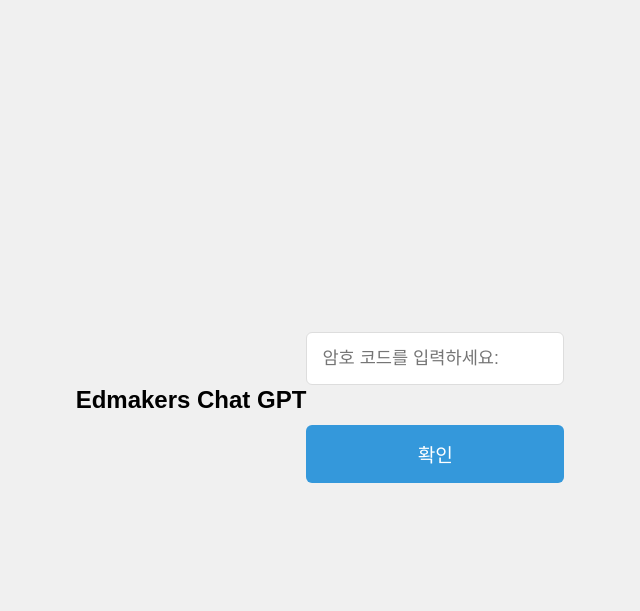
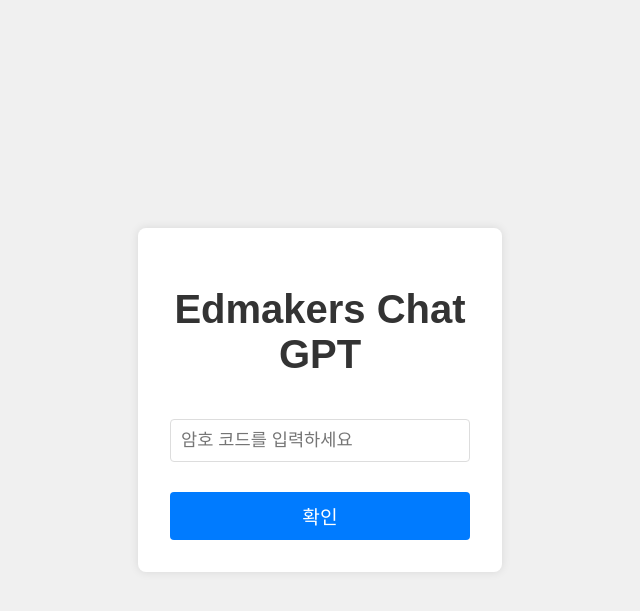
Before and after one commit to soomincd/flask, a Flask app: page /cod in a window 1280 px wide. Shown: the top 611 px of the page, without its empty margins (320-960 px from the left). Run offline with Flask 2, Linux system fonts and the light colour scheme.

Commit message:
Update cod.html

```diff
--- a/templates/cod.html
+++ b/templates/cod.html
@@ -6,19 +6,73 @@
     <title>Edmakers</title>
     <link rel="stylesheet" href="{{ url_for('static', filename='styles.css') }}">
     <link rel="icon" type="image/png" href="{{ url_for('static', filename='favicon.png') }}">
+    <style>
+        body {
+            font-family: Arial, sans-serif;
+            background-color: #f0f0f0;
+            display: flex;
+            justify-content: center;
+            align-items: center;
+            height: 100vh;
+            margin: 0;
+        }
+        .container {
+            background-color: white;
+            padding: 2rem;
+            border-radius: 8px;
+            box-shadow: 0 0 10px rgba(0,0,0,0.1);
+            width: 300px;
+        }
+        h1 {
+            text-align: center;
+            color: #333;
+        }
+        form {
+            display: flex;
+            flex-direction: column;
+        }
+        input {
+            margin: 10px 0;
+            padding: 10px;
+            border: 1px solid #ddd;
+            border-radius: 4px;
+        }
+        button {
+            margin-top: 20px;
+            padding: 10px;
+            background-color: #007bff;
+            color: white;
+            border: none;
+            border-radius: 4px;
+            cursor: pointer;
+        }
+        button:hover {
+            background-color: #0056b3;
+        }
+        .flash-message {
+            padding: 10px;
+            margin-bottom: 10px;
+            border-radius: 4px;
+            background-color: #f8d7da;
+            color: #721c24;
+            text-align: center;
+        }
+    </style>
 </head>
 <body>
-        <h2>Edmakers Chat GPT</h2>
-        <form method="POST" action="{{ url_for('cod') }}">
-            <input type="password" name="secret_code" placeholder="암호 코드를 입력하세요:" required>
-            <button type="submit">확인</button>
-        </form>
+    <div class="container">
+        <h1>Edmakers Chat GPT</h1>
         {% with messages = get_flashed_messages(with_categories=true) %}
             {% if messages %}
                 {% for category, message in messages %}
-        <div class="flash-message">{{ message }}</div>
+                    <div class="flash-message {{ category }}">{{ message }}</div>
                 {% endfor %}
             {% endif %}
         {% endwith %}
+        <form method="POST" action="{{ url_for('cod') }}">
+            <input type="password" name="secret_code" placeholder="암호 코드를 입력하세요" required>
+            <button type="submit">확인</button>
+        </form>
+    </div>
 </body>
 </html>
```
Lines whose indentation alone changed are shown as unchanged.
